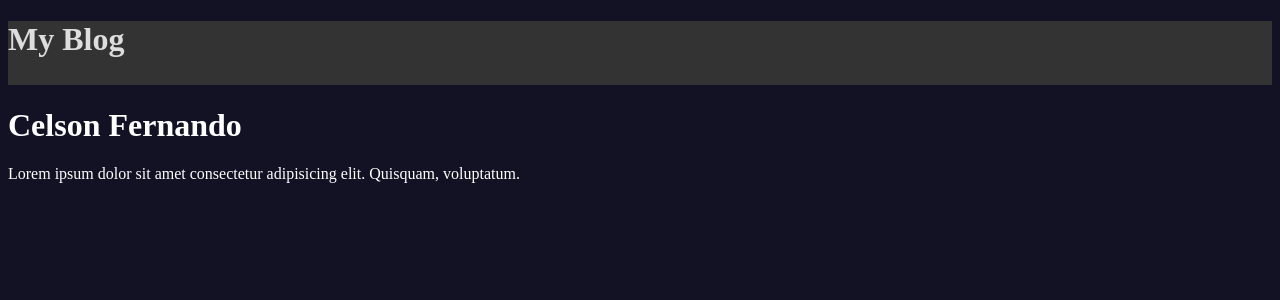
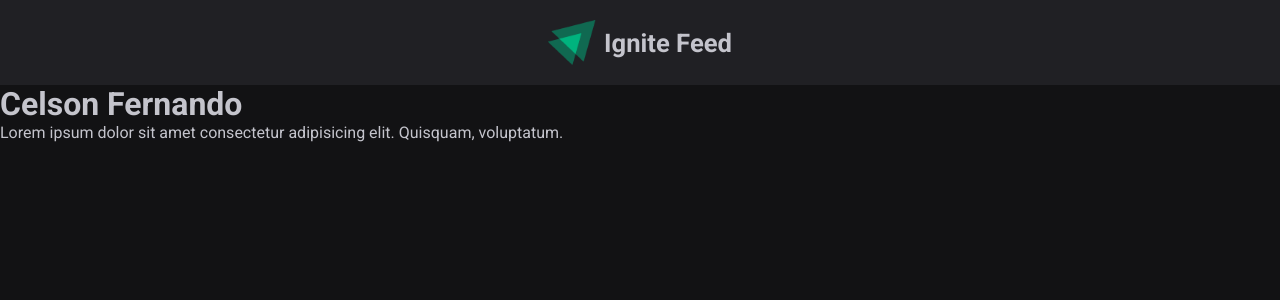
Before and after one commit to CelsonF/01-fundamentals-reactjs, a React (Vite) app: page / in a window 1280 px wide. Shown: the top 300 px of the page. Built offline with nearby package versions, Linux system fonts and the light colour scheme.

Commit message:
Create Header project

```diff
--- a/index.html
+++ b/index.html
@@ -2,7 +2,11 @@
 <html lang="en">
   <head>
     <meta charset="UTF-8" />
-    <link rel="icon" type="image/svg+xml" href="/vite.svg" />
+    <link rel="preconnect" href="https://fonts.googleapis.com">
+    <link rel="preconnect" href="https://fonts.gstatic.com" crossorigin>
+
+    <link href="https://fonts.googleapis.com/css2?family=Roboto:wght@300;400;700&display=swap" rel="stylesheet">
+
     <meta name="viewport" content="width=device-width, initial-scale=1.0" />
     <title>Ignite Feed</title>
   </head>
--- a/src/assets/css/global.css
+++ b/src/assets/css/global.css
@@ -1,4 +1,35 @@
+:root {
+    --white: #fff;
+
+    --gray-100: #e1e1e6;
+    --gray-300: #c4c4cc;
+    --gray-400: #8d8d99;
+    --gray-600: #7c7c8A;
+    --gray-700: #323238;
+    --gray-800: #202024;
+    --gray-900: #121214;
+
+    --gren-200: #00b37E;
+    --gren-500: #00875f;
+
+    --red-400: #F75A68;
+}
+
+
+* {
+    margin: 0;
+    padding: 0;
+    box-sizing: border-box;
+}
+
 body {
-    background-color:#121224;
-    color: #fff;
+    background-color:var(--gray-900);
+    color: var(--gray-300);
+    -webkit-font-smoothing: antialiased;
 }
+
+body, input, textarea, button {
+    font-family: 'Roboto', sans-serif;
+    font-weight: 400;
+    font-size: 1rem;
+}
--- a/src/components/Header.jsx
+++ b/src/components/Header.jsx
@@ -1,9 +1,12 @@
 import styles from './Header.module.css';
+
+import igniteLogo from "../assets/images/ignite-simbol.png" ;
 
 export function Header () {
     return (
         <header className={styles.header}>
-            <h1>My Blog</h1>
+            <img src={igniteLogo} alt="Logo do Ignite" />
+            <strong>Ignite Feed</strong>
         </header>
     );
 }
--- a/src/components/Header.module.css
+++ b/src/components/Header.module.css
@@ -1,5 +1,14 @@
 .header {
-    background-color: #333;
-    height: 4rem;
-    color: #ddd;
+    display: flex;
+    justify-content: center;
+    align-items: center;
+    padding: 1.25rem 0;
+    background-color: var(--gray-800);
+    font-size: 1.6rem;
 }
+
+.header img {
+    width: 3rem;
+    margin-right: 0.5rem;
+    height: 100%;
+}
```
Also changed, not shown: src/assets/images/Ignite-simbol.png (added).
